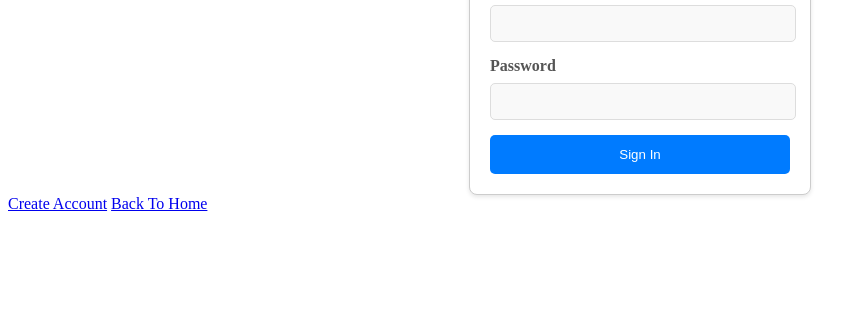
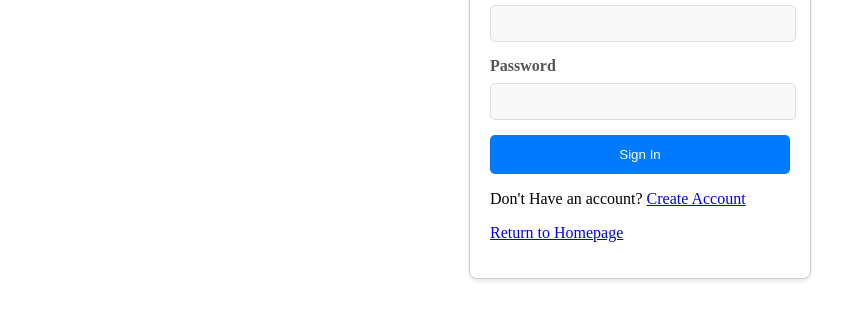
Before and after one commit to CEN4010-Fall2023-Prin-Soft-Eng/cen4010-prin-soft-eng-final-project-001-group-3, a website: page public/Signin.html in a window 1280 px wide. Shown: the part 128-448 px from the top of the page, without its empty margins (0-866 px from the left). Drawn offline with Linux system fonts and the light colour scheme.

Commit message:
Update to sign in account
Updates

```diff
--- a/public/Signin.html
+++ b/public/Signin.html
@@ -19,12 +19,13 @@
             <input type="password" name="password" required>
             <button type="submit">Sign In</button>
         </form>
+        <div class="links">
+            <p>Don't Have an account?  <a href="CreateAccount.html">Create Account</a></p>
+            <p><a href="homepage.html">Return to Homepage</a></p>
+        </div>
     </div>
 
-    <div class="links">
-        <a class="nav-link" href="CreateAccount.html">Create Account</a>
-        <a class="nav-link" href="homepage.html">Back To Home</a>
-    </div>
+
 
     <script>
         document.getElementById('signinForm').addEventListener('submit', async function (event) {
```
